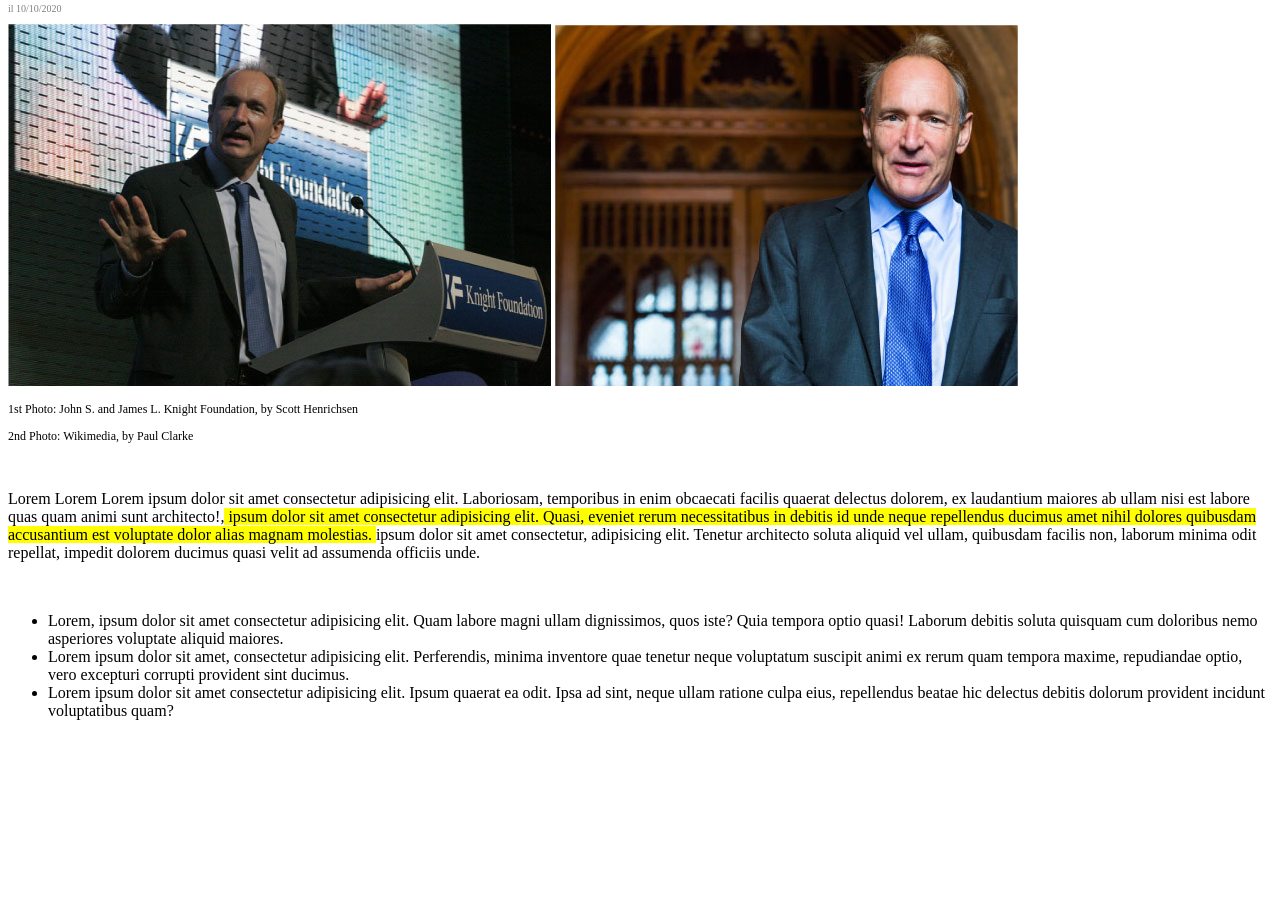
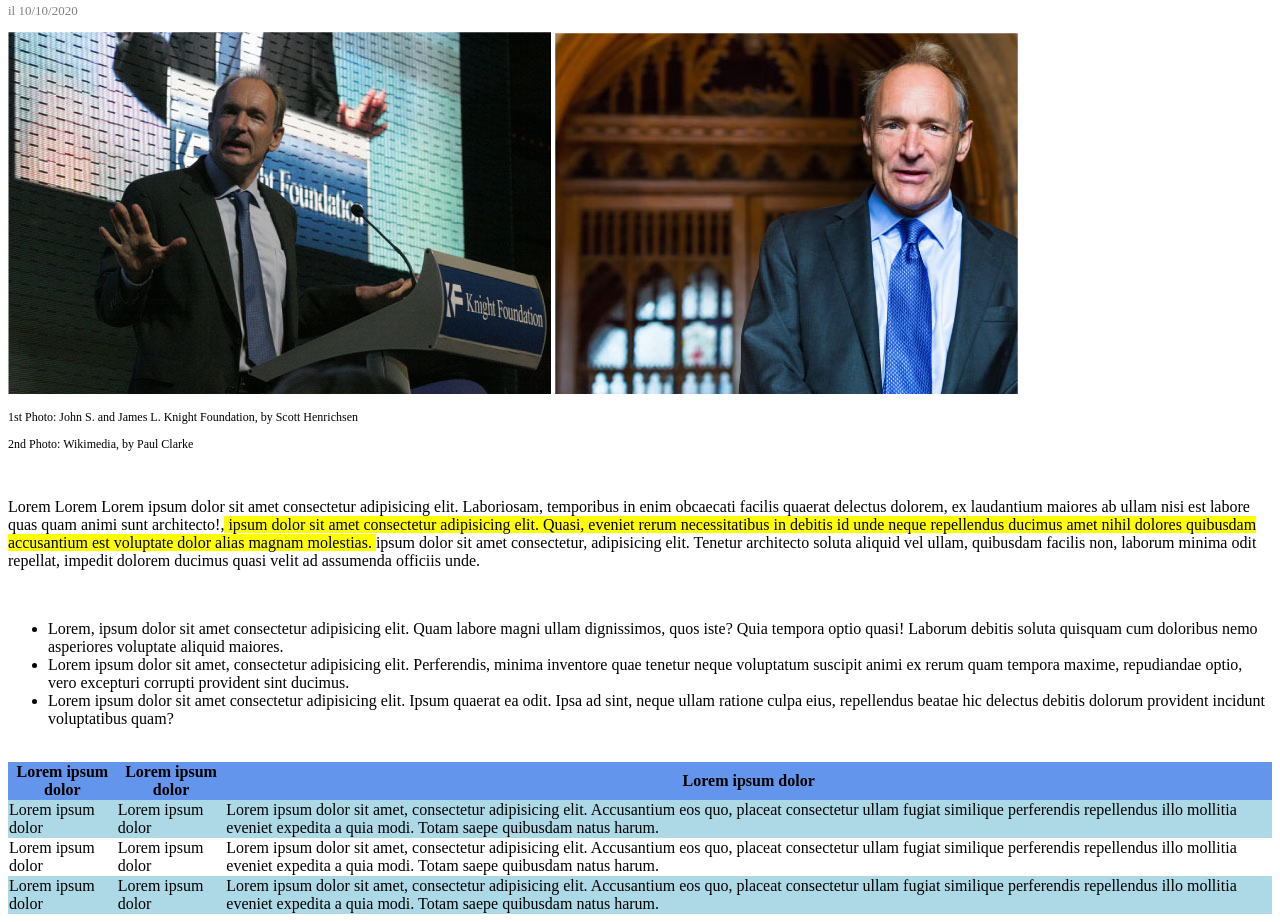
Before and after one commit to veronicacrisafi/html-css-booleaner, a plain HTML site: page index.html in a window 1280 px wide. Shown: the part 214-1136 px from the top of the page. Before the commit the page ends 976 px from the top, so only its background shows below. Drawn offline with Linux system fonts and the light colour scheme.

Commit message:
add table
css table sistemato

```diff
--- a/index.html
+++ b/index.html
@@ -75,7 +75,36 @@
         </section>
         <br>
         <table>
-
+            <thead>
+                <tr>
+                    <th>Lorem ipsum dolor</th>
+                    <th>Lorem ipsum dolor</th>
+                    <th>Lorem ipsum dolor</th>
+                </tr>
+            </thead>
+            <tbody>
+                <tr>
+                    <td class="Lorem">Lorem ipsum dolor</td>
+                    <td class="Lorem">Lorem ipsum dolor</td>
+                    <td class="Lorem">Lorem ipsum dolor sit amet, consectetur adipisicing elit. Accusantium eos quo,
+                        placeat consectetur ullam fugiat similique perferendis repellendus illo mollitia eveniet
+                        expedita a quia modi. Totam saepe quibusdam natus harum.</td>
+                </tr>
+                <tr>
+                    <td>Lorem ipsum dolor</td>
+                    <td>Lorem ipsum dolor</td>
+                    <td>Lorem ipsum dolor sit amet, consectetur adipisicing elit. Accusantium eos quo, placeat
+                        consectetur ullam fugiat similique perferendis repellendus illo mollitia eveniet expedita a quia
+                        modi. Totam saepe quibusdam natus harum.</td>
+                </tr>
+                <tr>
+                    <td class="Lorem">Lorem ipsum dolor</td>
+                    <td class="Lorem">Lorem ipsum dolor</td>
+                    <td class="Lorem">Lorem ipsum dolor sit amet, consectetur adipisicing elit. Accusantium eos quo,
+                        placeat consectetur ullam fugiat similique perferendis repellendus illo mollitia eveniet
+                        expedita a quia modi. Totam saepe quibusdam natus harum.</td>
+                </tr>
+            </tbody>
 
 
         </table>
--- a/style.css
+++ b/style.css
@@ -18,7 +18,7 @@ header {
 }
 
 #data-pubblicazione {
-    font-size: 10px
+    font-size: 13px
 }
 
 .photo {
@@ -31,3 +31,16 @@ header {
     color: grey;
 
 }
+
+table {
+    border-collapse: collapse;
+}
+
+thead {
+    background-color: cornflowerblue;
+
+}
+
+.Lorem {
+    background-color: lightblue;
+}
```
